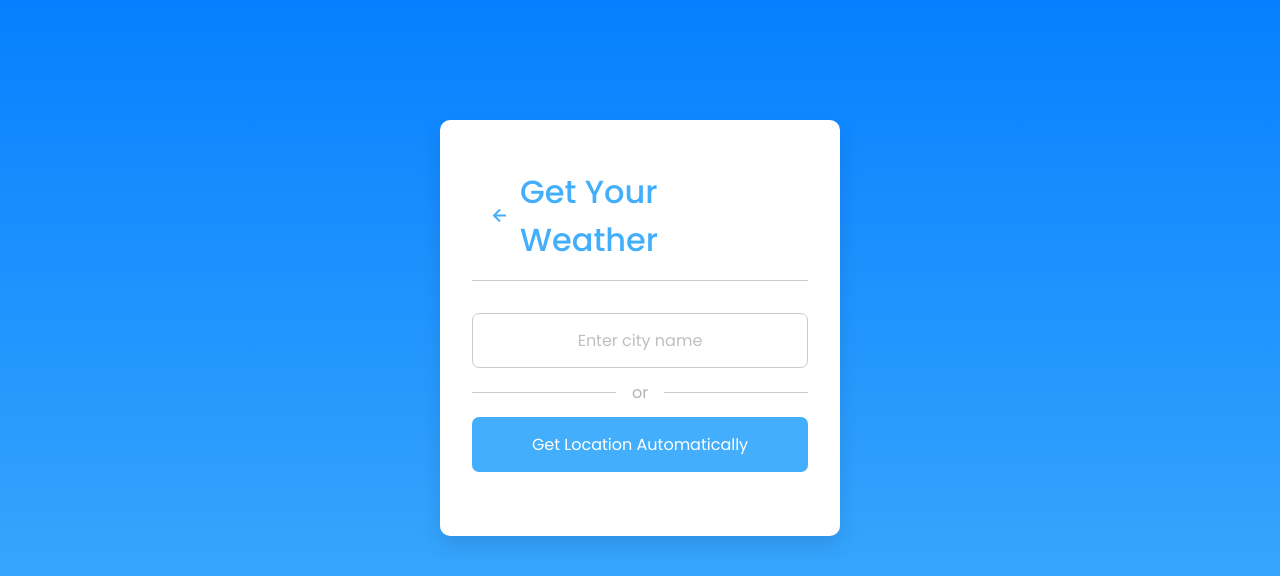
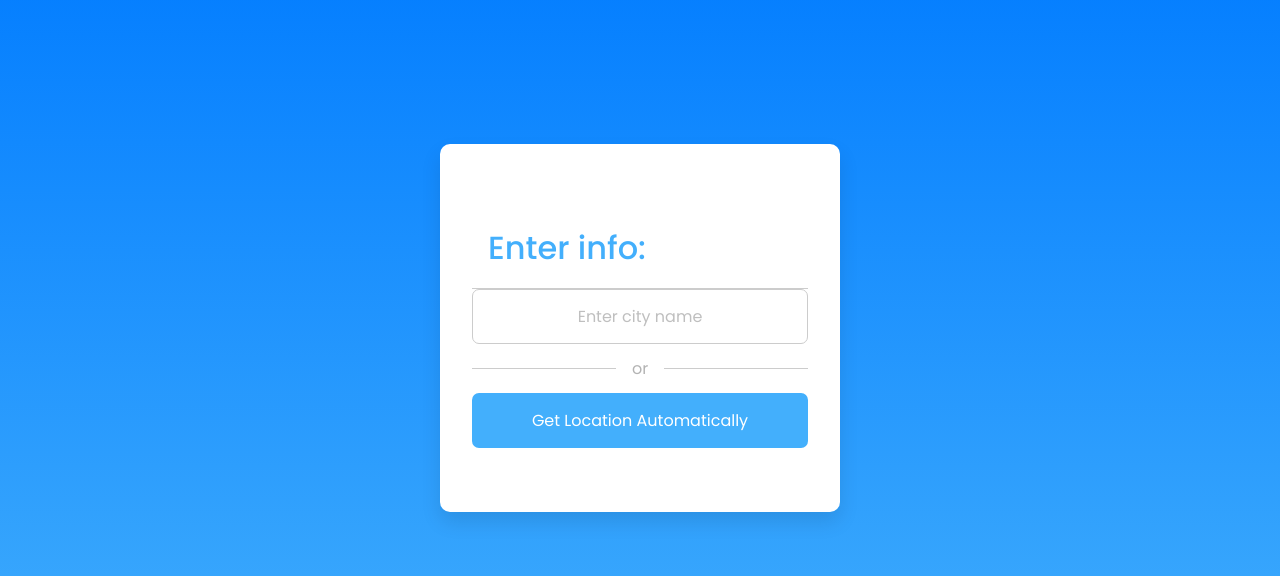
Before and after one commit to paolacalle/weatherapp, a Flask app: page / in a window 1280 px wide. Shown: the part 72-648 px from the top of the page. Run offline with Flask 3, Linux system fonts and the light colour scheme.

Commit message:
Adding changes

```diff
--- a/static/weather.css
+++ b/static/weather.css
@@ -49,7 +49,6 @@ body {
 header i {
   font-size: 1.5rem;
   cursor: pointer;
-  margin-right: 0.5rem;
 }
 
 .wrapper.active header i {
--- a/templates/home.html
+++ b/templates/home.html
@@ -4,8 +4,8 @@
 <!DOCTYPE html>
 
     <div class="wrapper center">
-      <header><i class='bx bx-left-arrow-alt'></i>Get Your Weather</header>
       <section class="input-part">
+        <header>Enter info:</header>
         <p class="info-txt"></p>
         <div class="content">
           <input type="text" spellcheck="false" placeholder="Enter city name" required>
@@ -14,6 +14,7 @@
         </div>
       </section>
       <section class="weather-part">
+        <header><i class='bx bx-left-arrow-alt'></i>Go Back</header>
         <img src="" alt="Weather Icon">
         <div class="temp">
           <span class="numb-c">_</span>
@@ -78,7 +79,7 @@
             if(navigator.geolocation){
                 navigator.geolocation.getCurrentPosition(onSuccess, onError);
             }else{
-                alert("Your browser not support geolocation api");
+                alert("Sorry, your browser does not allow geolocation api.");
             }
         });
 
```
